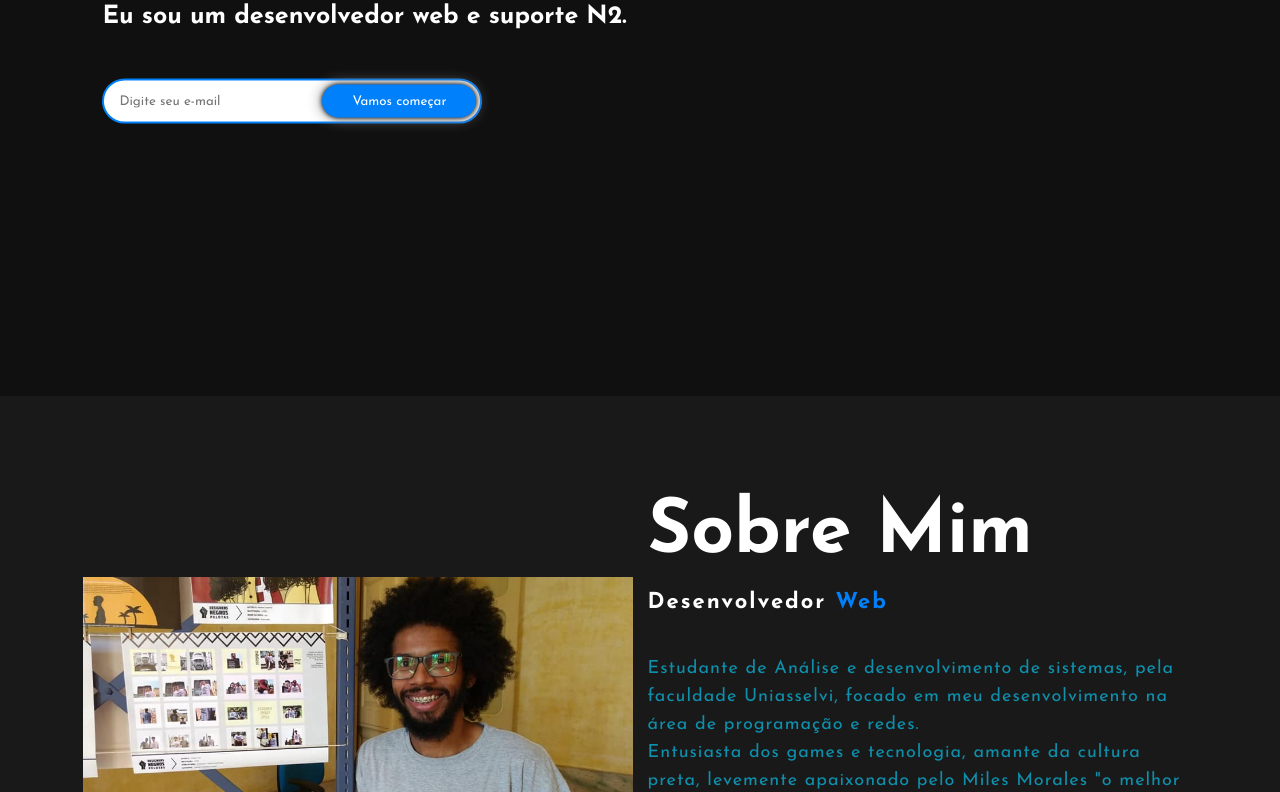
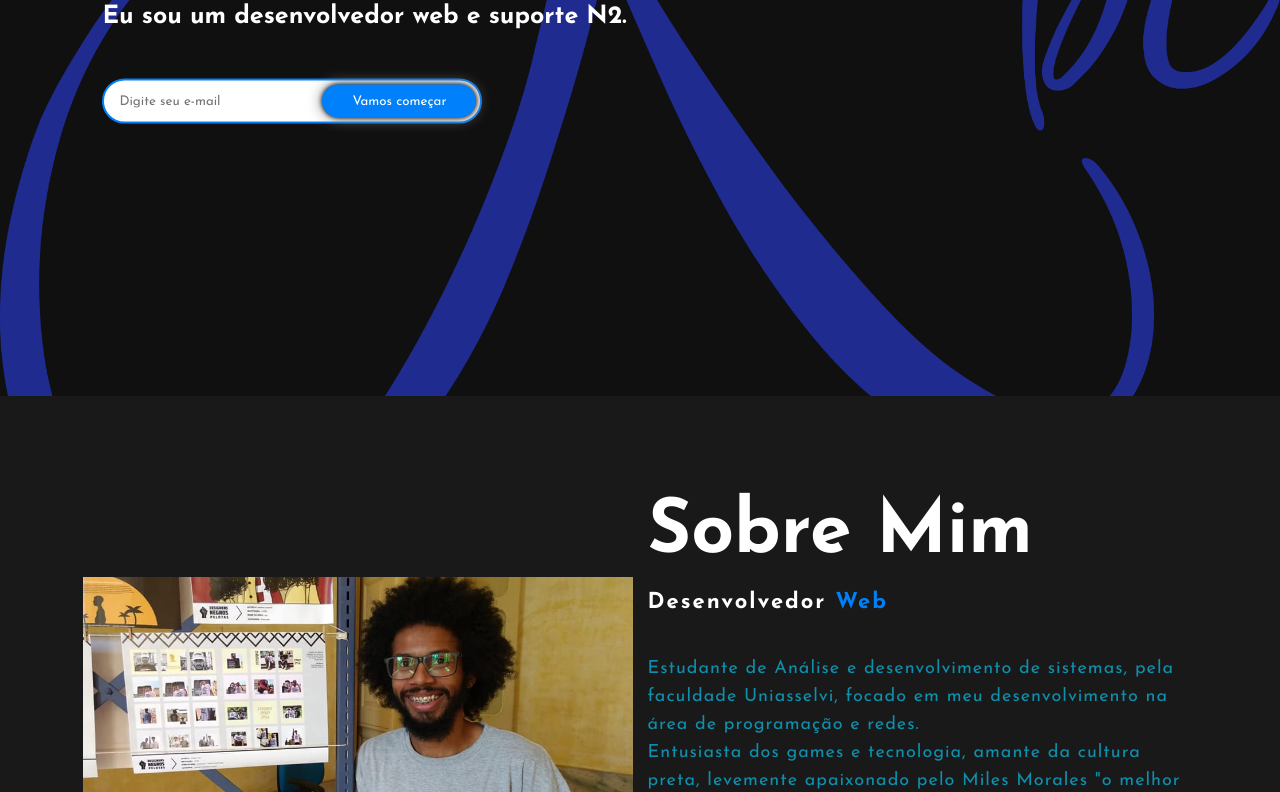
Before and after one commit to RicardoBorbaCarvalho/PortfolioRicardoBorbaCarvalho, a plain HTML site: page index.html in a window 1280 px wide. Shown: the part 404-1196 px from the top of the page. Drawn offline with Linux system fonts and the light colour scheme; files whose address does not match are found by name.

Commit message:
Update style.css
Vector azul no banner

```diff
--- a/style.css
+++ b/style.css
@@ -9,7 +9,7 @@
   height: 100vh;
   width: 100%;
   background-color: #101010;
-  background-image: url(#####);
+  background-image: url(/Vector-Azul.png);
   background-size: cover;
   background-position: center;
 }
```
